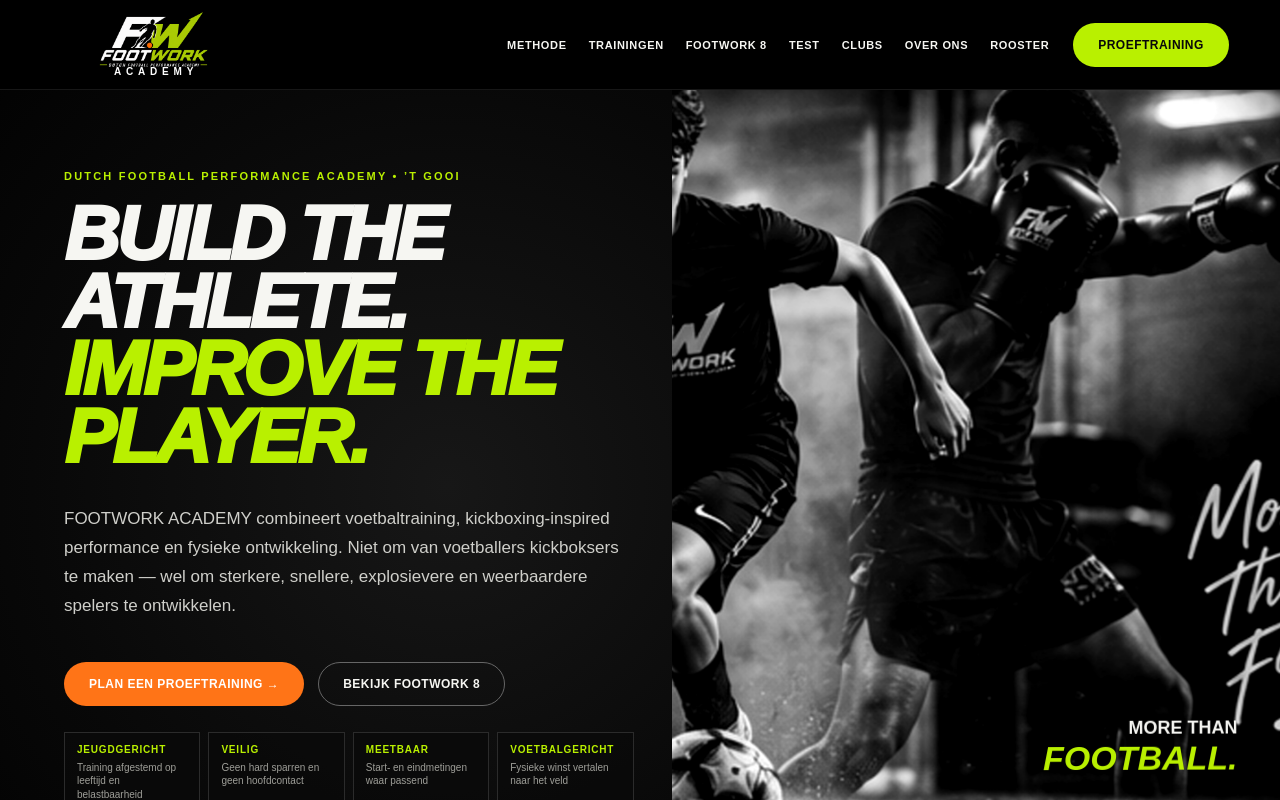
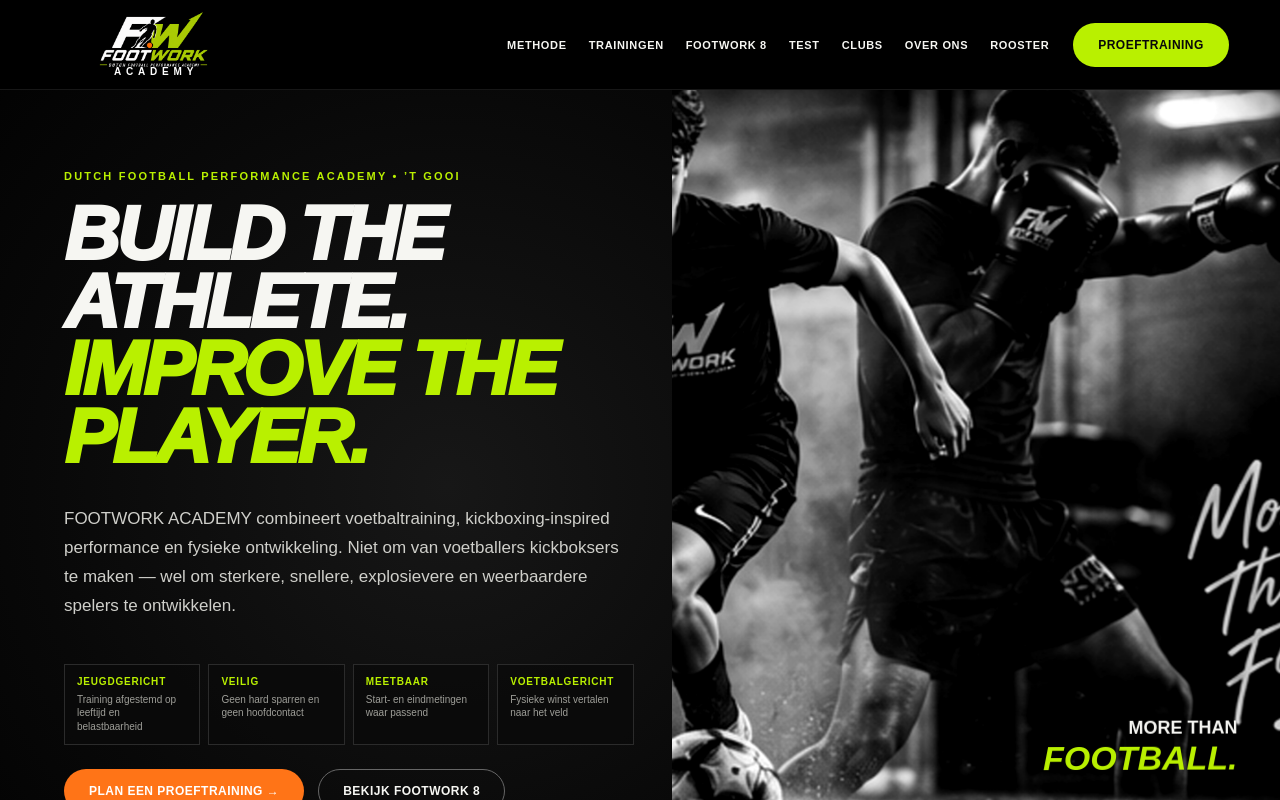
Before and after one commit to Hawqati/footwork-website, a Next.js app: page / in a window 1280 px wide. Shown: the top 800 px of the page. Built offline with nearby package versions, Linux system fonts and the light colour scheme; no server answers.

Commit message:
Move hero trust blocks above CTA buttons

```diff
--- a/app/page.jsx
+++ b/app/page.jsx
@@ -19,7 +19,7 @@
 export default function Home() {
   return <>
     <section className="hero">
-      <div className="hero-copy"><span className="eyebrow">DUTCH FOOTBALL PERFORMANCE ACADEMY • ’T GOOI</span><h1>BUILD THE ATHLETE.<br/><span>IMPROVE THE PLAYER.</span></h1><p>FOOTWORK ACADEMY combineert voetbaltraining, kickboxing-inspired performance en fysieke ontwikkeling. Niet om van voetballers kickboksers te maken — wel om sterkere, snellere, explosievere en weerbaardere spelers te ontwikkelen.</p><div className="actions"><Link className="btn btn-orange" href="/contact">Plan een proeftraining →</Link><Link className="btn btn-outline" href="/footwork-8">Bekijk FOOTWORK 8</Link></div><TrustStrip/></div>
+      <div className="hero-copy"><span className="eyebrow">DUTCH FOOTBALL PERFORMANCE ACADEMY • ’T GOOI</span><h1>BUILD THE ATHLETE.<br/><span>IMPROVE THE PLAYER.</span></h1><p>FOOTWORK ACADEMY combineert voetbaltraining, kickboxing-inspired performance en fysieke ontwikkeling. Niet om van voetballers kickboksers te maken — wel om sterkere, snellere, explosievere en weerbaardere spelers te ontwikkelen.</p><TrustStrip/><div className="actions"><Link className="btn btn-orange" href="/contact">Plan een proeftraining →</Link><Link className="btn btn-outline" href="/footwork-8">Bekijk FOOTWORK 8</Link></div></div>
       <div className="hero-visual"><Image src="/images/hero-athletes.jpg" alt="FOOTWORK ACADEMY voetbal en performance training" fill priority sizes="(max-width: 900px) 100vw, 50vw"/><div className="hero-badge">MORE THAN<br/><em>FOOTBALL.</em></div></div>
     </section>
     <section className="pillarbar">{pillars.map(([icon,title,text])=><div className="pillar" key={title}><b>{icon}</b><span><strong>{title}</strong><small>{text}</small></span></div>)}</section>
```
